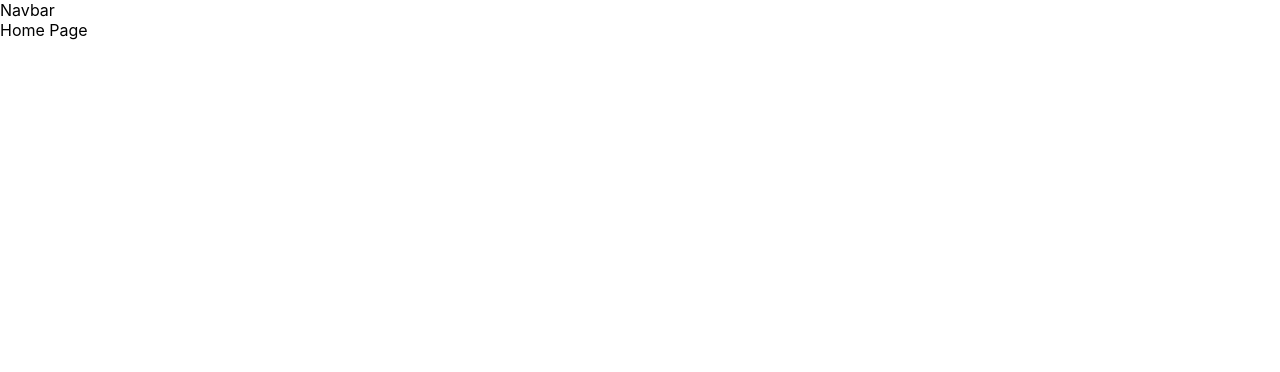
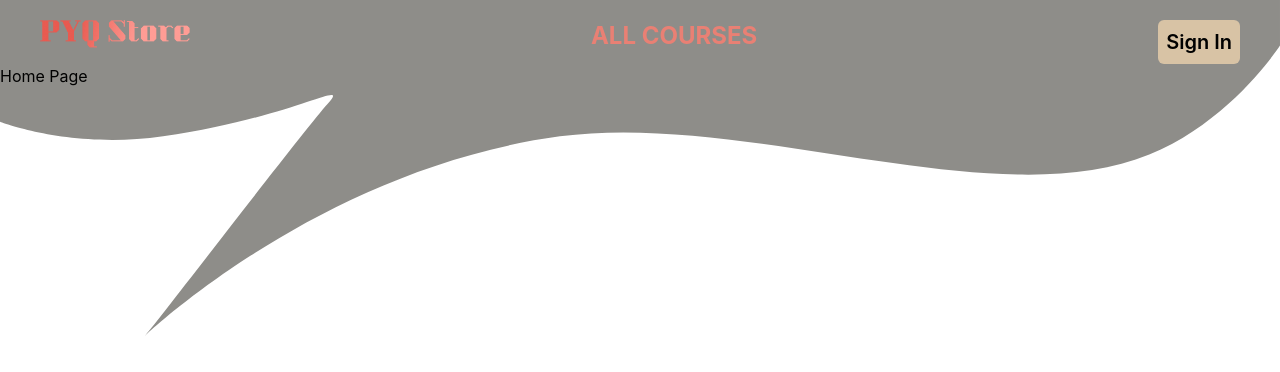
Before and after one commit to rahulkundu1209/PYQStore, a React (Create React App) app in the folder frontend/: page / in a window 1280 px wide. Shown: the top 372 px of the page. Built offline with nearby package versions, Linux system fonts and the light colour scheme.

Commit message:
navbar added

```diff
--- a/frontend/package.json
+++ b/frontend/package.json
@@ -35,5 +35,8 @@
       "last 1 firefox version",
       "last 1 safari version"
     ]
+  },
+  "devDependencies": {
+    "tailwindcss": "^3.4.15"
   }
 }
--- a/frontend/src/components/NavBar.js
+++ b/frontend/src/components/NavBar.js
@@ -1,11 +1,37 @@
 import React from 'react'
+import NavbarBackground from './NavbarBackground';
+import logo from '../assets/logo.png';
 
 const NavBar = () => {
   return (
     <>
-      <nav>
-        Navbar
-      </nav>
+      <NavbarBackground />
+      <div
+        class="flex justify-between ml-10 mr-10 mt-5"
+      >
+        <div>
+          <img src={logo} width="150px" height="auto" />
+        </div>
+        <div>
+          <button class="font-bold text-2xl text-[#E98074] hover:text-[#E85A4F]">
+            ALL COURSES
+          </button>
+        </div>
+        <div>
+          <button
+            class="
+            bg-[#D8C3A5]
+            p-2
+            rounded-md
+            text-xl
+            font-semibold
+            hover:bg-[#E98074]
+            hover:text-[#FFFFFF]"
+          >
+            Sign In
+          </button>
+        </div>
+      </div>
     </>
   )
 }
--- /dev/null
+++ b/frontend/src/components/NavbarBackground.js
@@ -0,0 +1,17 @@
+import React from 'react'
+
+const NavbarBackground = () => {
+  return (
+    <div
+      class="absolute -z-10 top-0 left-0 w-screen"
+    >
+      <svg
+      class="block"
+      width="100%" height="auto" viewBox="0 0 1366 359" fill="none" xmlns="http://www.w3.org/2000/svg">
+        <path d="M1366 0V48.5C1366 48.5 1315 128.5 1226.5 165C1064.47 231.827 796.184 118.579 597.5 145.5C335.5 181 147.5 365.5 155 358C162.5 350.5 323.5 140 349.5 111C375.5 82 316 125 174 145.5C75.5 159.72 0 130 0 130V0H1366Z" fill="#8E8D89" />
+      </svg>
+    </div>
+  )
+}
+
+export default NavbarBackground;
--- a/frontend/src/index.css
+++ b/frontend/src/index.css
@@ -1,3 +1,7 @@
+@tailwind base;
+@tailwind components;
+@tailwind utilities;
+
 body {
   margin: 0;
   font-family: -apple-system, BlinkMacSystemFont, 'Segoe UI', 'Roboto', 'Oxygen',
--- /dev/null
+++ b/frontend/tailwind.config.js
@@ -0,0 +1,10 @@
+/** @type {import('tailwindcss').Config} */
+module.exports = {
+  content: [
+    "./src/**/*.{js,jsx,ts,tsx}",
+  ],
+  theme: {
+    extend: {},
+  },
+  plugins: [],
+}
```
Also changed, not shown: frontend/src/assets/logo.png (added), 1 other file (tests, documents, lock files or other folders).
